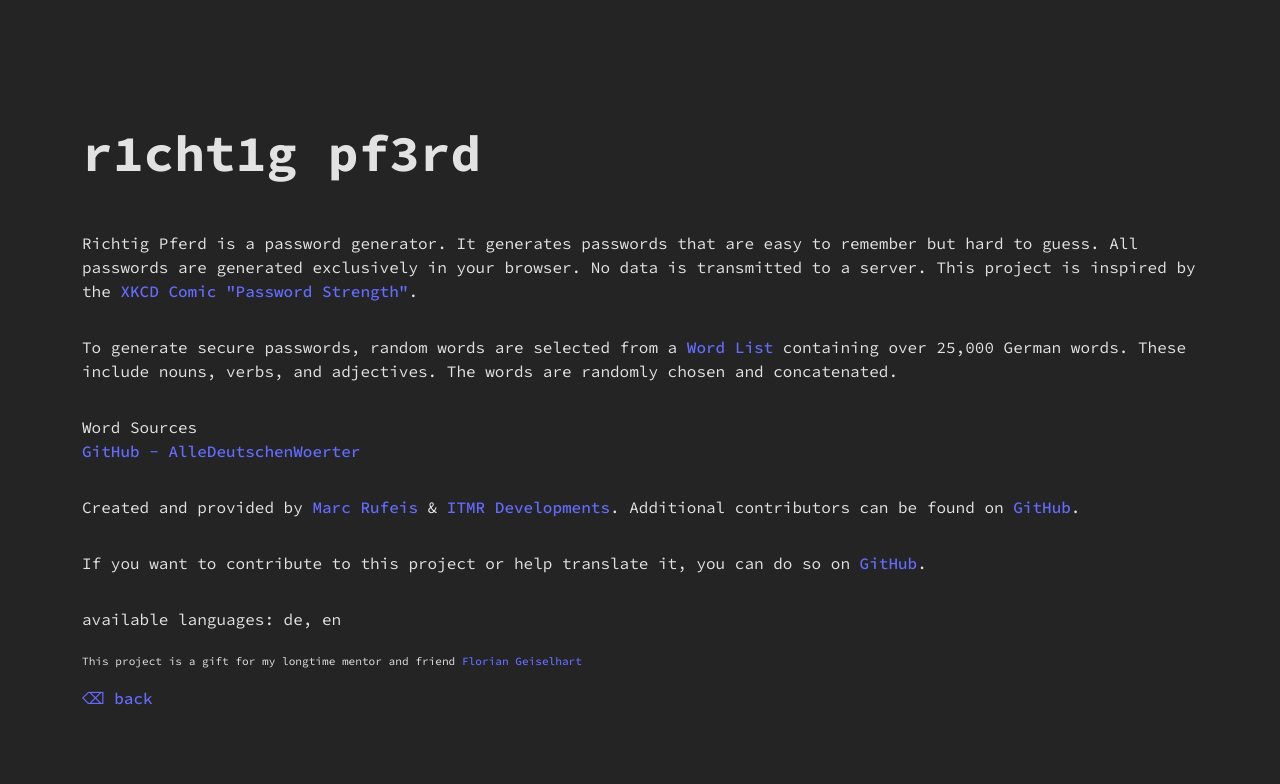
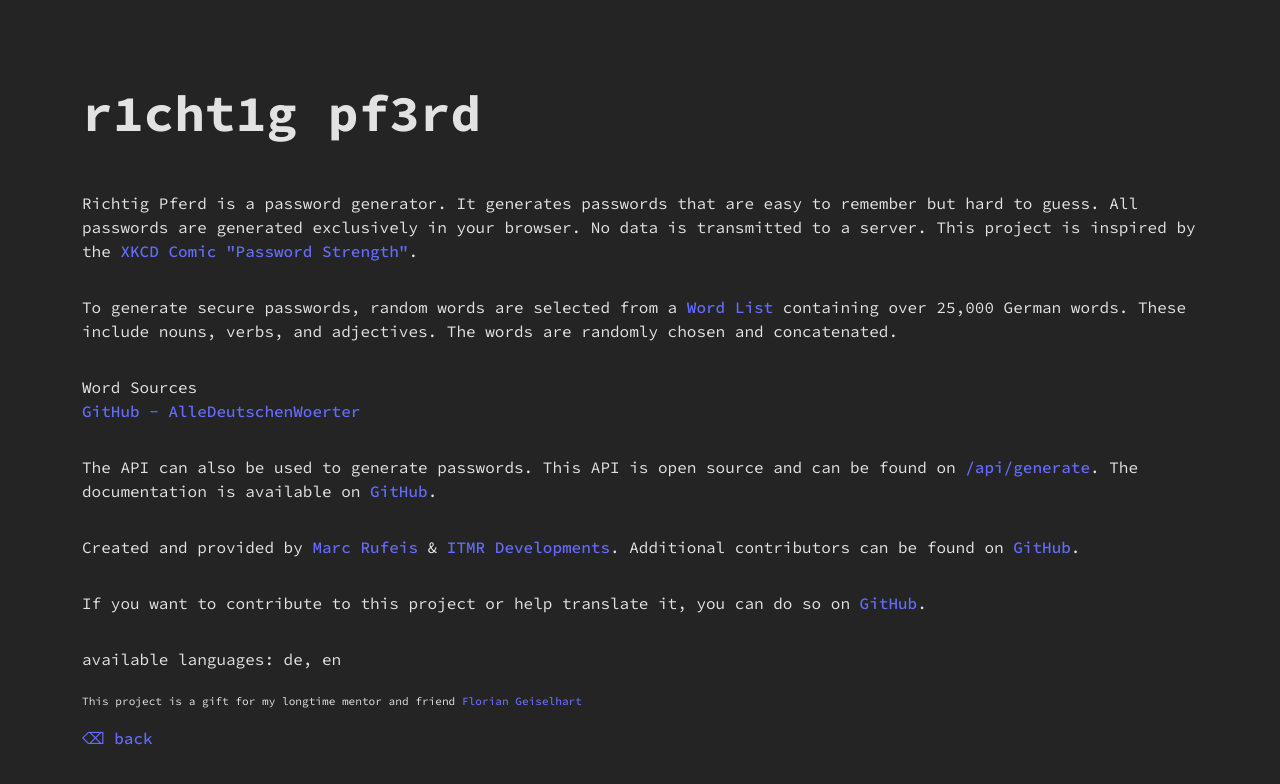
Before and after one commit to craftycram/richtigpferd, a Nuxt app: page /about in a window 1280 px wide. Shown: the top 784 px of the page. Built offline with nearby package versions, Linux system fonts and the light colour scheme.

Commit message:
add api docs

```diff
--- a/i18n/locales/de.json
+++ b/i18n/locales/de.json
@@ -21,6 +21,7 @@
     "xkdc": "XKCD Comic \"Password Strength\"",
     "words": "Um sichere Passwörter zu generieren, werden zufällige Wörter aus einer {0} mit über 25.000 Deutschen Wörtern ausgewählt. Darunter befinden sich Substantive, Verben und Adjektive. Die Wörter werden zufällig ausgewählt und aneinander gehängt.",
     "wordlist": "Wortliste",
+    "api": "Es können auch Passwörter mit einer API generiert werden. Diese API ist Open Source und kann auf {0} gefunden werden. Die Dokumentation ist auf {1} verfügbar.",
     "sources": "Wort-Quellen",
     "poweredBy": "Erstellt und bereigtestellt von",
     "contributors": "Weitere Mitwirkende finden sich auf {0}.",
--- a/i18n/locales/en.json
+++ b/i18n/locales/en.json
@@ -21,6 +21,7 @@
     "xkdc": "XKCD Comic \"Password Strength\"",
     "words": "To generate secure passwords, random words are selected from a {0} containing over 25,000 German words. These include nouns, verbs, and adjectives. The words are randomly chosen and concatenated.",
     "wordlist": "Word List",
+    "api": "The API can also be used to generate passwords. This API is open source and can be found on {0}. The documentation is available on {1}.",
     "sources": "Word Sources",
     "poweredBy": "Created and provided by",
     "contributors": "Additional contributors can be found on {0}.",
--- a/pages/about.vue
+++ b/pages/about.vue
@@ -11,7 +11,7 @@
         }}</a>
       </i18n-t>
       <i18n-t keypath="about.words" tag="p" for="about.wordlist" class="text">
-        <a href="/wordlist.txt" target="_blank" class="text">{{
+        <a href="/api/wordlist" target="_blank" class="text">{{
           $t('about.wordlist')
         }}</a>
       </i18n-t>
@@ -26,6 +26,10 @@
           >GitHub - AlleDeutschenWoerter</a
         >
       </p>
+      <i18n-t keypath="about.api" tag="p" class="text">
+        <a href="/api/generate" target="_blank" class="text">/api/generate</a>
+        <a href="https://github.com/craftycram/richtigpferd?tab=readme-ov-file#api-documentation" target="_blank" class="text">GitHub</a>
+      </i18n-t>
       <p class="text">
         {{ $t('about.poweredBy') }}
         <a
```
Also changed, not shown: 1 other file (tests, documents, lock files or other folders).
